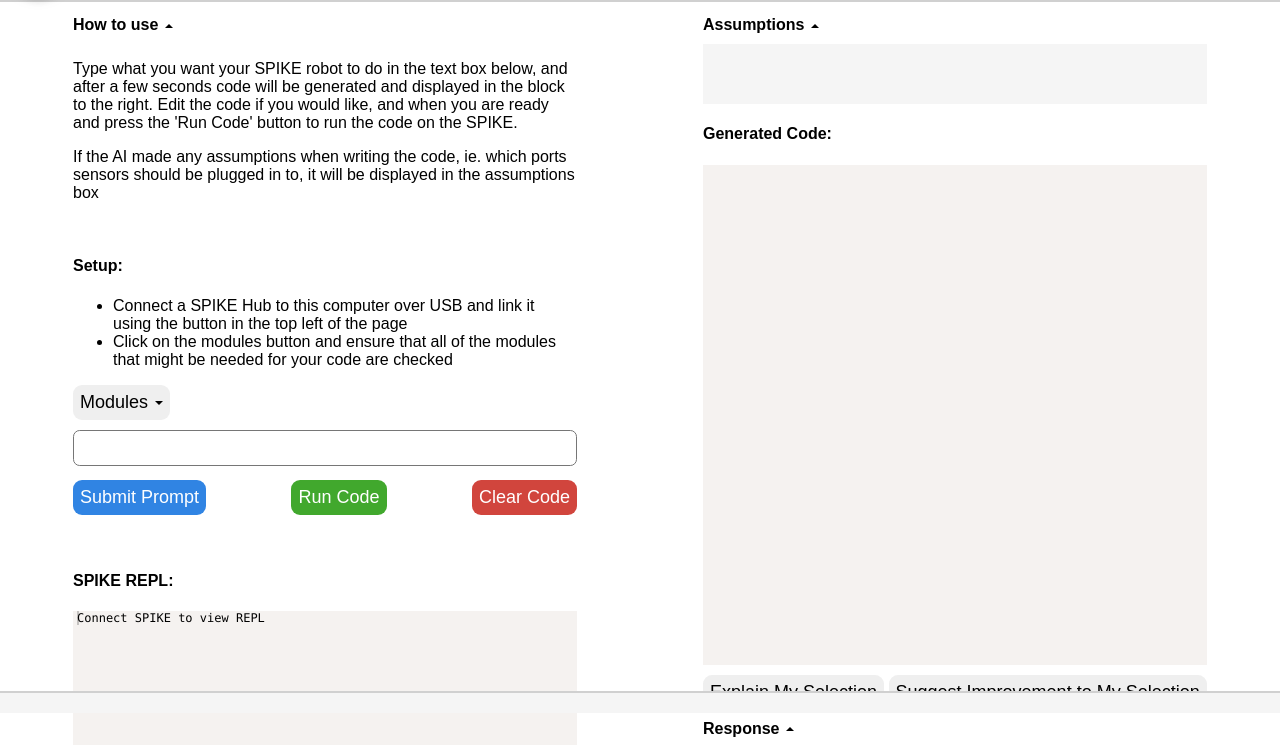
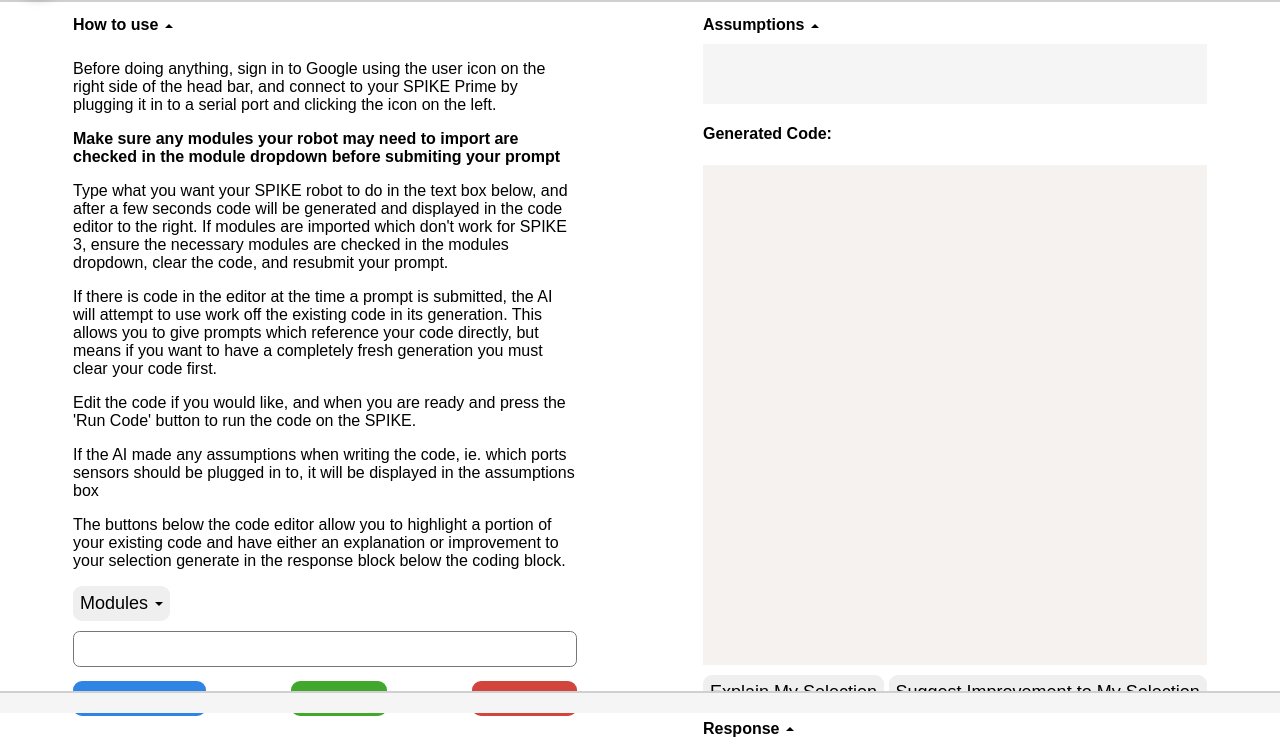
Before and after one commit to josephheimerl/spike3OpenAI, a website with bundled scripts: page src/index.html in a window 1280 px wide. Shown: the part 87-832 px from the top of the page. Built offline with nearby package versions, Linux system fonts and the light colour scheme; some packages are replaced by stand-ins of ours; no server answers.

Commit message:
Title and how to use update

```diff
--- a/src/index.html
+++ b/src/index.html
@@ -3,7 +3,7 @@
   <head>
     <meta charset="UTF-8" />
     <meta name="viewport" content="width=device-width, initial-scale=1.0" />
-    <title>Command SPIKE w/ GPT</title>
+    <title>AI Assisted Code Editor</title>
     <link rel="stylesheet" href="styles.css" />
     <link rel="stylesheet" href="loginButton.css" />
     <link rel="stylesheet" href="spikeRepl.css" />
@@ -22,7 +22,9 @@
       <div id="bar" class="top-bar"></div>
       <div id="title-bar" , class="title-bar">
         <div id="root"></div>
-        <h1 id="title" class="center-title">Command SPIKE w/ GPT</h1>
+        <h1 id="title" class="center-title">
+          AI Assisted Code Editor for LEGO SPIKE Prime
+        </h1>
         <div id="sign-in" data-hover="Sign in"></div>
       </div>
     </div>
@@ -35,30 +37,43 @@
 
           <div class="toggleable-body">
             <p>
+              Before doing anything, sign in to Google using the user icon on
+              the right side of the head bar, and connect to your SPIKE Prime by
+              plugging it in to a serial port and clicking the icon on the left.
+            </p>
+            <b>
+              Make sure any modules your robot may need to import are checked in
+              the module dropdown before submiting your prompt
+            </b>
+            <p>
               Type what you want your SPIKE robot to do in the text box below,
               and after a few seconds code will be generated and displayed in
-              the block to the right. Edit the code if you would like, and when
-              you are ready and press the 'Run Code' button to run the code on
-              the SPIKE.
+              the code editor to the right. If modules are imported which don't
+              work for SPIKE 3, ensure the necessary modules are checked in the
+              modules dropdown, clear the code, and resubmit your prompt.
+            </p>
+            <p>
+              If there is code in the editor at the time a prompt is submitted,
+              the AI will attempt to use work off the existing code in its
+              generation. This allows you to give prompts which reference your
+              code directly, but means if you want to have a completely fresh
+              generation you must clear your code first.
+            </p>
+            <p>
+              Edit the code if you would like, and when you are ready and press
+              the 'Run Code' button to run the code on the SPIKE.
             </p>
             <p>
               If the AI made any assumptions when writing the code, ie. which
               ports sensors should be plugged in to, it will be displayed in the
               assumptions box
             </p>
-
-            <br />
-            <h4>Setup:</h4>
-            <ul>
-              <li>
-                Connect a SPIKE Hub to this computer over USB and link it using
-                the button in the top left of the page
-              </li>
-              <li>
-                Click on the modules button and ensure that all of the modules
-                that might be needed for your code are checked
-              </li>
-            </ul>
+            <p>
+              The buttons below the code editor allow you to highlight a portion
+              of your existing code and have either an explanation or
+              improvement to your selection generate in the response block below
+              the coding block.
+            </p>
           </div>
         </div>
         <div class="toggle-list" id="moduleDropdownMenu">
```
